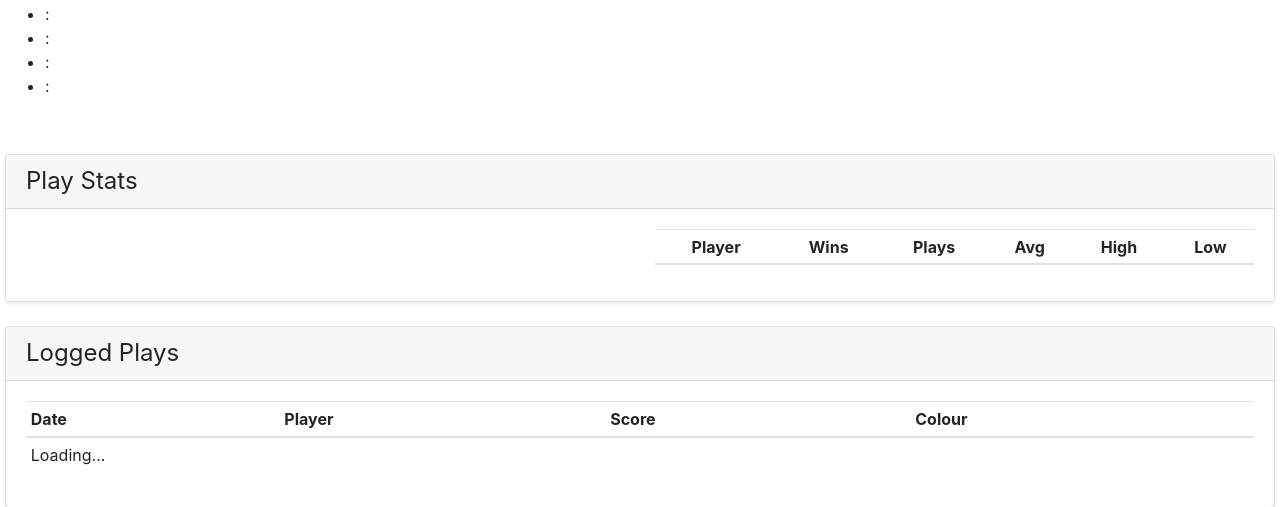
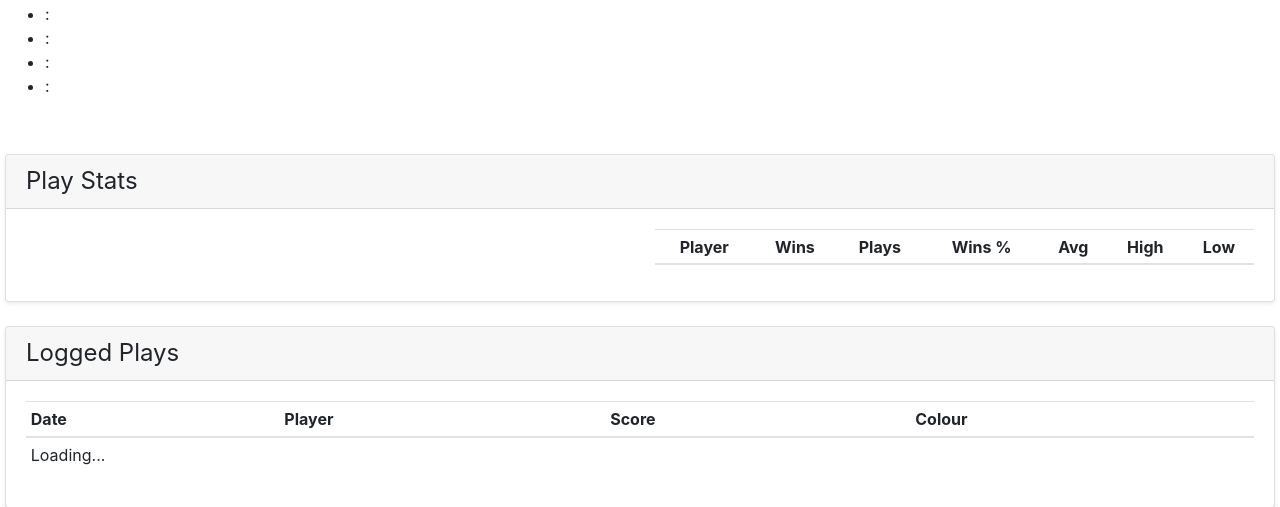
Before and after one commit to sillyfrog/BGGManager, a Flask app: template templates/game.jinja in a window 1280 px wide. Shown: the part 339-846 px from the top of the page. Run offline with Flask 2, Linux system fonts and the light colour scheme; the template is opened without the code that fills it, so the values that code supplies are empty; some libraries are stand-ins or nearby versions.

Commit message:
Include % Wins column on game view

```diff
--- a/app.py
+++ b/app.py
@@ -1,3 +1,5 @@
+# To run in debug/development mode:
+#   FLASK_DEBUG=1 flask run -h 0.0.0.0 -p 80
 from flask import Flask, render_template, request, redirect, Response, jsonify
 import json
 import common
--- a/static/game.js
+++ b/static/game.js
@@ -153,7 +153,7 @@ function playsstats(stats) {
         if (pstats.wins) {
             donughtdata.push({ "name": player, "value": pstats.wins });
         }
-        tabledata.push([player, pstats.wins, pstats.plays, (pstats.totalscores / pstats.countscores).toFixed(1), pstats.highscore, pstats.lowscore]);
+        tabledata.push([player, pstats.wins, pstats.plays, (pstats.wins / pstats.plays * 100).toFixed(0) + "%", (pstats.totalscores / pstats.countscores).toFixed(1), pstats.highscore, pstats.lowscore]);
     }
     donughtdata.sort((a, b) => a.value - b.value);
     var e = document.getElementById("play-donught");
--- a/templates/game.jinja
+++ b/templates/game.jinja
@@ -102,6 +102,7 @@
               <th>Player</th>
               <th>Wins</th>
               <th>Plays</th>
+              <th title="Wins as % of plays">Wins %</th>
               <th>Avg</th>
               <th>High</th>
               <th>Low</th>
```
Lines whose indentation alone changed are shown as unchanged.
